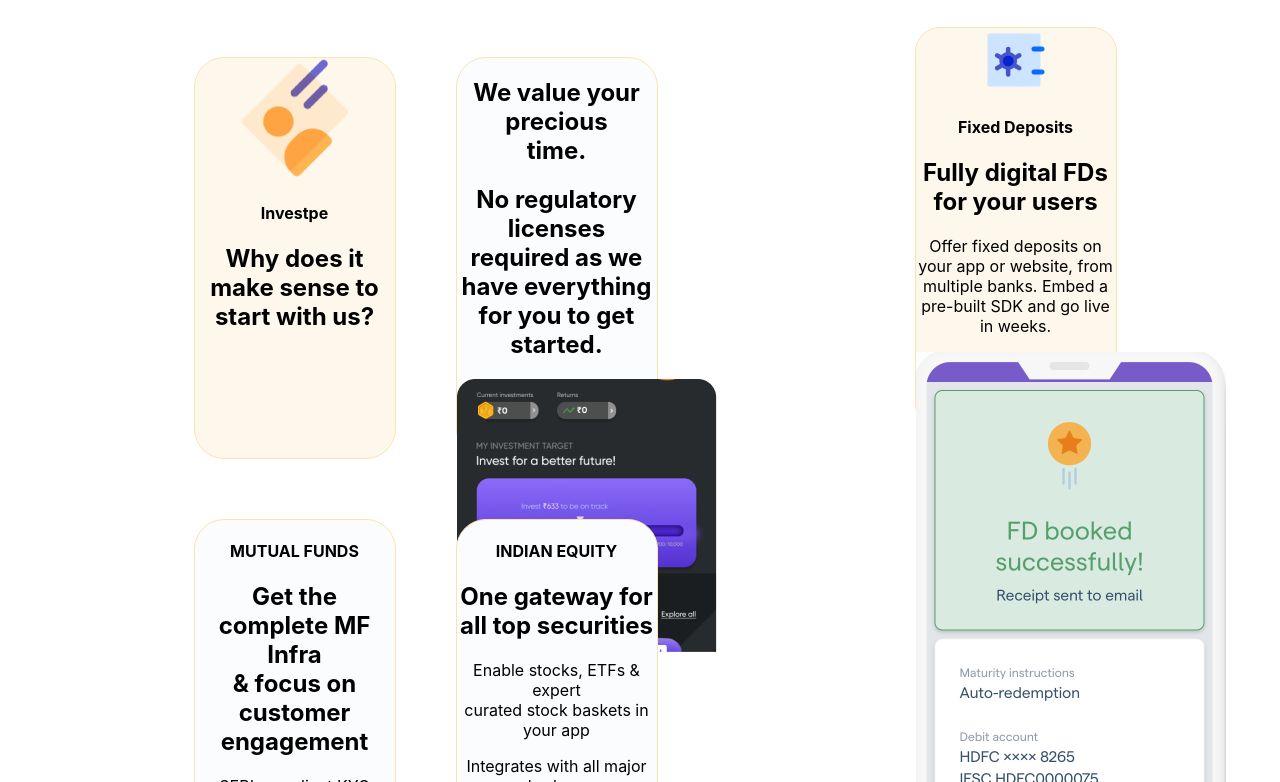
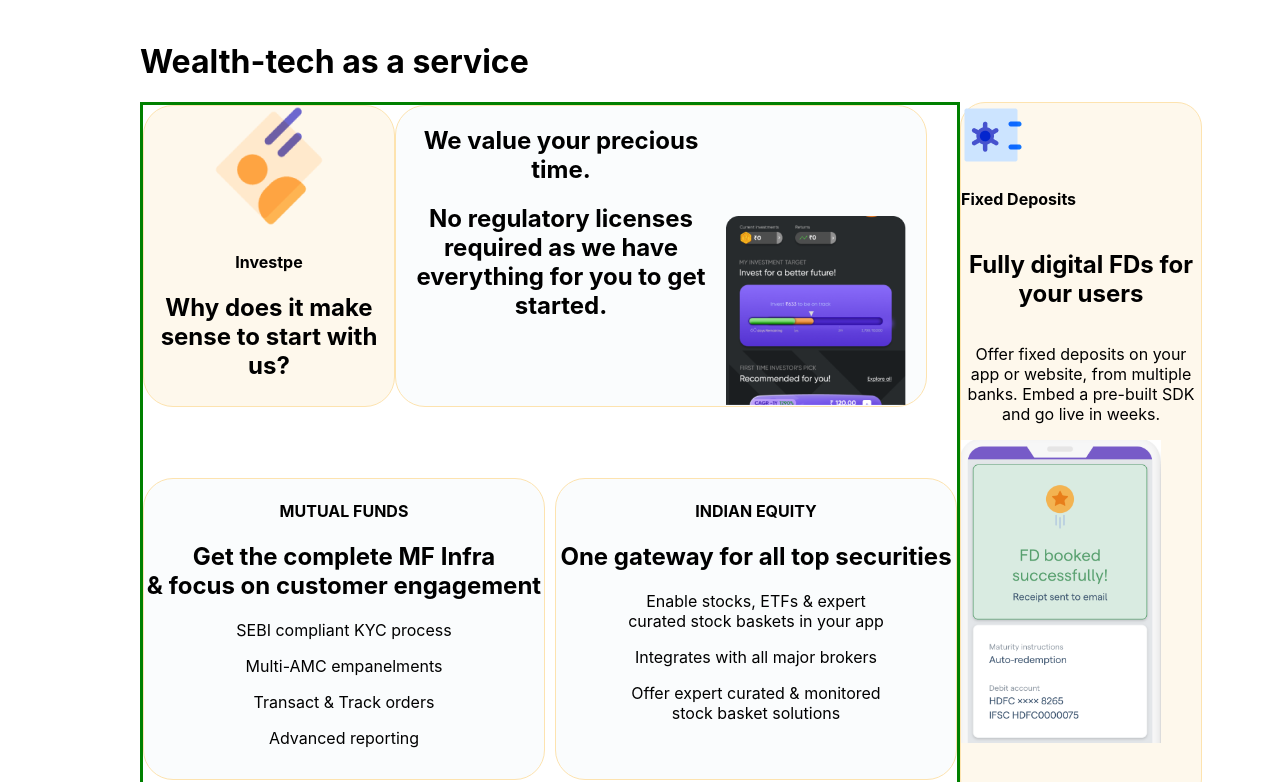
Before and after one commit to Anuradhagupta28/chhotastock, a React (Create React App) app in the folder frontend-assignment/: page /login in a window 1280 px wide. Shown: the part 1998-2780 px from the top of the page. Built offline with nearby package versions, Linux system fonts and the light colour scheme.

Commit message:
frontend

```diff
--- a/frontend-assignment/src/Components/login.css
+++ b/frontend-assignment/src/Components/login.css
@@ -363,39 +363,88 @@
     }
     /* ///////////////////////////////////////////////////////////////////// */
 
-    .frames5{
-      margin:50px;
-      border:solid #28B570;
+    .frame5{
+
+    margin:140px;
+
+
+    }
+    .frames5-box1{
+      display: flex;
+      flex-direction: column;
+      align-items: flex-start;
     }
     .frames5-box2{
       display: flex;
       justify-content: space-around;
-      margin:50px;
+
+
     }
     .inner1 {
       display: grid;
       grid-template-columns: repeat(2,1fr);
+      border:solid green;
+      /* padding-left:-20px */
+
+
+
     }
     .inner1 > div{
-      width:200px;
-      height:400px;
+
     background-color:#FAFCFD;
     border: 1px solid #FDE3AF;
       border-radius: 30px;
-      margin:30px;
+
     }
 
     .inner2 > div{
-      width:200px;
-      height:400px;
-
-
-
-border-radius: 25px;
+      width:240px;
+      height:700px;
+      border-radius: 25px;
 border: 1px solid #FDE3AF;
 background: #FEF8EC;
+display: flex;
+flex-direction: column;
+align-items: flex-start;
+
+    }
+    #imgmain{
+      width:200px;
     }
 
     #boxx1{
       background: #FEF8EC;
+      width:250px;
+      height:300px;
+
+
     }
+
+    #boxx2{
+      display: flex;
+      justify-content: space-around;
+      width:530px;
+      height:300px;
+      margin-left: -150px;
+    }
+    #boxx2 img{
+      width:180px;
+      margin-top: 110px;
+      margin-right: 20px;
+    }
+    #boxx3{
+      width:400px;
+      height:300px;
+
+      /* margin-right: -10px; */
+      margin-top: 50px;
+
+    }
+    #boxx4{
+      width:400px;
+      height:300px;
+     margin-left: 10px;
+     margin-top: 50px;
+
+
+    }
--- a/frontend-assignment/src/Components/login.jsx
+++ b/frontend-assignment/src/Components/login.jsx
@@ -113,7 +113,7 @@
            {/* /////////////////////////////////// */}
            <div className="frame5">
 
-            <div className="frames5-box1">
+           <div className="frames5-box1">
             <h4>SOLUTION</h4>
 
                 <h1>Stay ahead with our</h1>
@@ -128,9 +128,9 @@
                     <h4>Investpe</h4>
                     <h2>Why does it make sense to start with us?</h2>
                 </div>
-                <div>
 
-                    <div>
+                <div id="boxx2">
+                    <div >
                     <h2>We value your precious
                         <br/>
                         time.</h2>
@@ -143,7 +143,7 @@
                     </div>
                 </div>
 
-                <div>
+                <div id="boxx3">
                     <h4>MUTUAL FUNDS</h4>
                     <h2>Get the complete MF Infra
                         <br/>
@@ -154,7 +154,7 @@
                     <p>Advanced reporting</p>
                 </div>
 
-                <div>
+                <div id="boxx4">
                 <h4> INDIAN EQUITY</h4>
                     <h2>One gateway for all top securities</h2>
                     <p>Enable stocks, ETFs & expert
@@ -172,7 +172,7 @@
                     <h4>Fixed Deposits</h4>
                     <h2>Fully digital FDs for your users</h2>
                     <p>Offer fixed deposits on your app or website, from multiple banks. Embed a pre-built SDK and go live in weeks.</p>
-                    <img src={pic3}></img>
+                    <img src={pic3} id="imgmain"></img>
                 </div>
             </div>
            </div>
```
